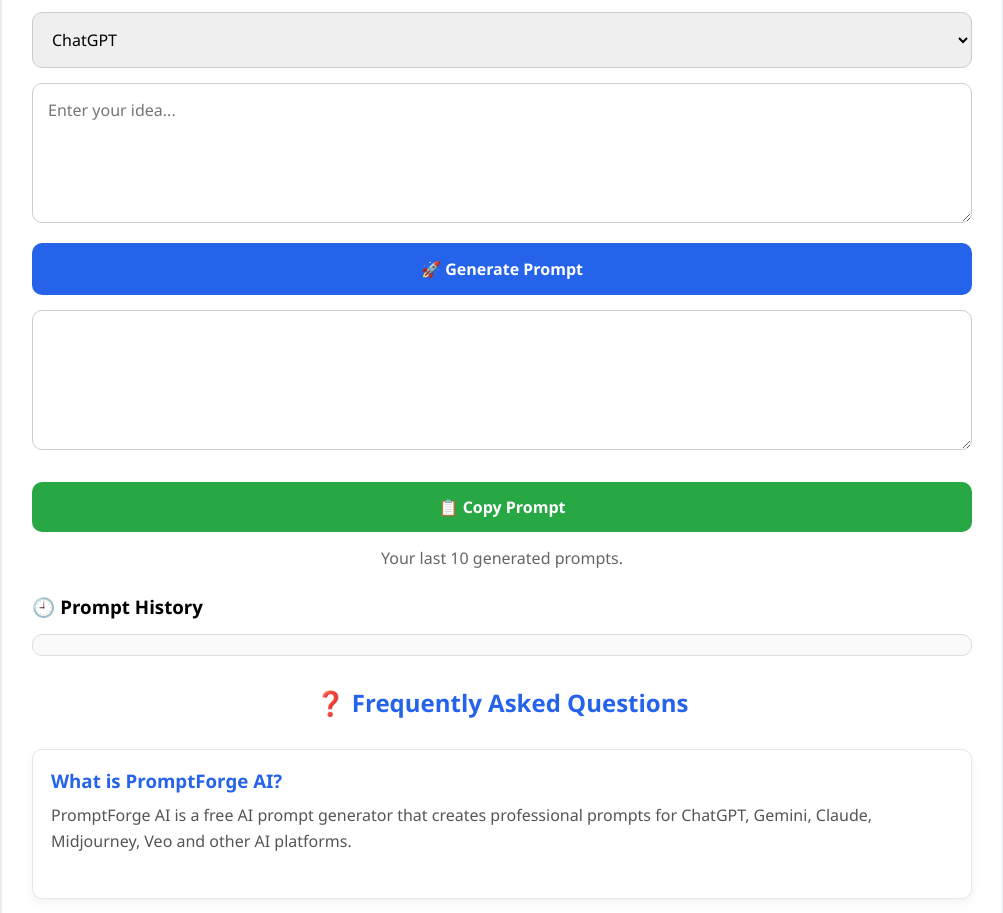
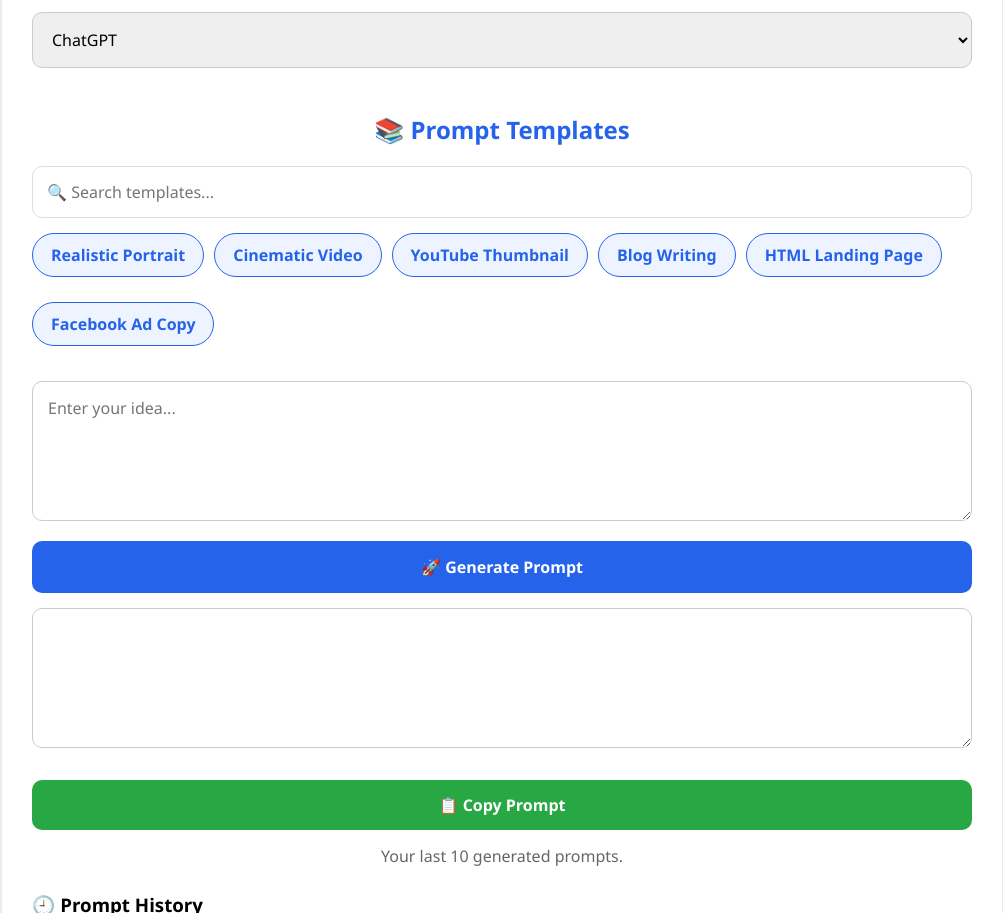
Before and after one commit to umarmayjan786-crypto/promptforge-ai, a website: page index.html in a window 1280 px wide. Shown: the part 802-1715 px from the top of the page, without its empty margins (138-1141 px from the left). Drawn offline with Linux system fonts and the light colour scheme.

Commit message:
Added prompt templates,search and auto fill

```diff
--- a/index.html
+++ b/index.html
@@ -90,6 +90,44 @@
             <option>Midjourney</option>
         </select>
 
+<h2 class="section-title">📚 Prompt Templates</h2>
+
+<input
+    type="text"
+    id="templateSearch"
+    placeholder="🔍 Search templates...">
+
+<div id="templates">
+
+    <button class="template-btn">
+        Realistic Portrait
+    </button>
+
+    <button class="template-btn">
+        Cinematic Video
+    </button>
+
+    <button class="template-btn">
+        YouTube Thumbnail
+    </button>
+
+    <button class="template-btn">
+        Blog Writing
+    </button>
+
+    <button class="template-btn">
+        HTML Landing Page
+    </button>
+
+    <button class="template-btn">
+        Facebook Ad Copy
+    </button>
+
+</div>
+
+
+
+
         <textarea
             id="topic"
             placeholder="Enter your idea..."></textarea>
--- a/script.js
+++ b/script.js
@@ -149,3 +149,34 @@
     }
 
 });
+
+const templateButtons = document.querySelectorAll(".template-btn");
+const topicInput = document.getElementById("topic");
+
+templateButtons.forEach(btn => {
+
+    btn.addEventListener("click", () => {
+
+        topicInput.value = btn.innerText;
+
+    });
+
+});
+
+const searchBox = document.getElementById("templateSearch");
+
+searchBox.addEventListener("input", () => {
+
+    const value = searchBox.value.toLowerCase();
+
+    templateButtons.forEach(btn => {
+
+        if(btn.innerText.toLowerCase().includes(value)){
+            btn.style.display = "inline-block";
+        }else{
+            btn.style.display = "none";
+        }
+
+    });
+
+});
--- a/style.css
+++ b/style.css
@@ -302,3 +302,37 @@
     width:220px;
     max-width:100%;
 }
+
+#templateSearch{
+    width:100%;
+    padding:14px;
+    border:1px solid #ddd;
+    border-radius:10px;
+    margin-bottom:15px;
+    font-size:16px;
+}
+
+#templates{
+    display:flex;
+    flex-wrap:wrap;
+    gap:10px;
+    margin-bottom:20px;
+}
+
+.template-btn{
+    width:auto;
+    padding:10px 18px;
+    background:#eef4ff;
+    color:#2563eb;
+    border:1px solid #2563eb;
+    border-radius:25px;
+    cursor:pointer;
+    font-weight:600;
+    transition:.3s;
+}
+
+.template-btn:hover{
+    background:#2563eb;
+    color:white;
+    transform:translateY(-2px);
+}
```
